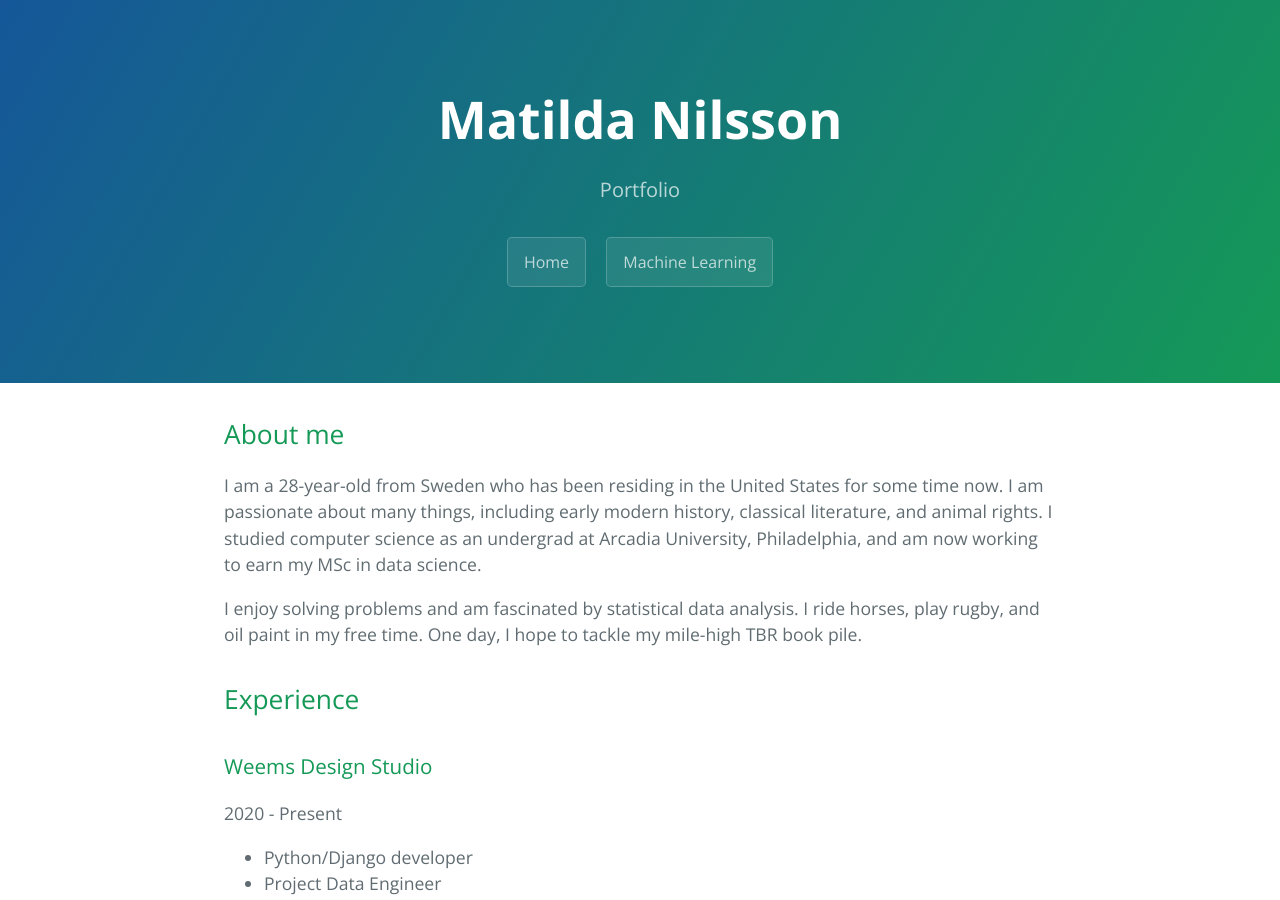
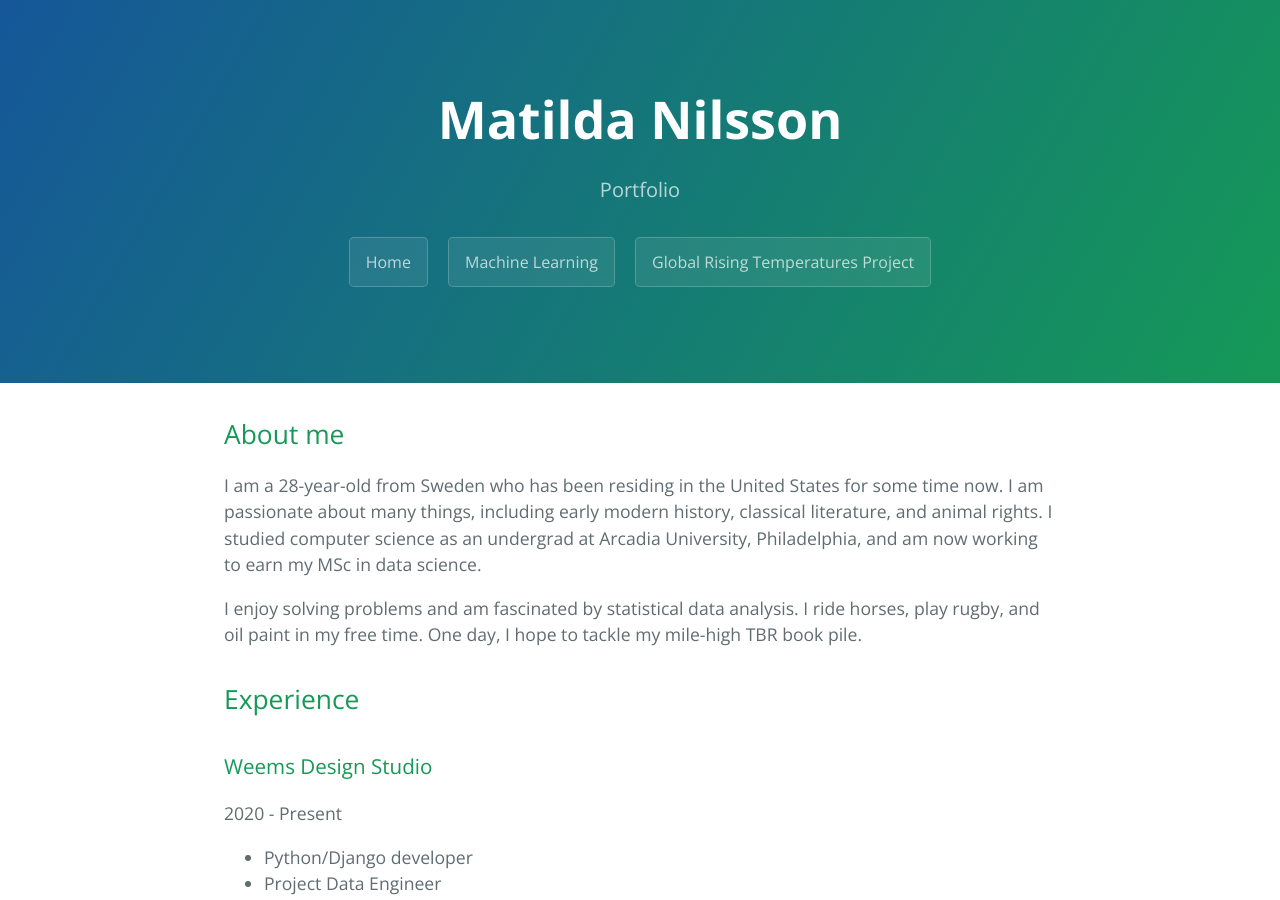
Before and after one commit to matilda-nilsson/matilda-nilsson.github.io, a Jekyll site: the page built from index.md, in a window 1280 px wide and 900 px high. Built offline with Jekyll 4.4.1, drawn with Linux system fonts in a browser that asks for light colours.

Commit message:
Update default.html

```diff
--- a/_layouts/default.html
+++ b/_layouts/default.html
@@ -20,6 +20,7 @@
       <h2 class="project-tagline">{{ page.description | default: site.description | default: site.github.project_tagline }}</h2>
         <a href="index.html" class="btn">Home</a>
         <a href="ml.html" class="btn">Machine Learning</a>
+        <a href="gt.html" class="btn">Global Rising Temperatures Project</a>
       {% if site.github.is_project_page %}
         <a href="{{ site.github.repository_url }}" class="btn">View on GitHub</a>
       {% endif %}
```
